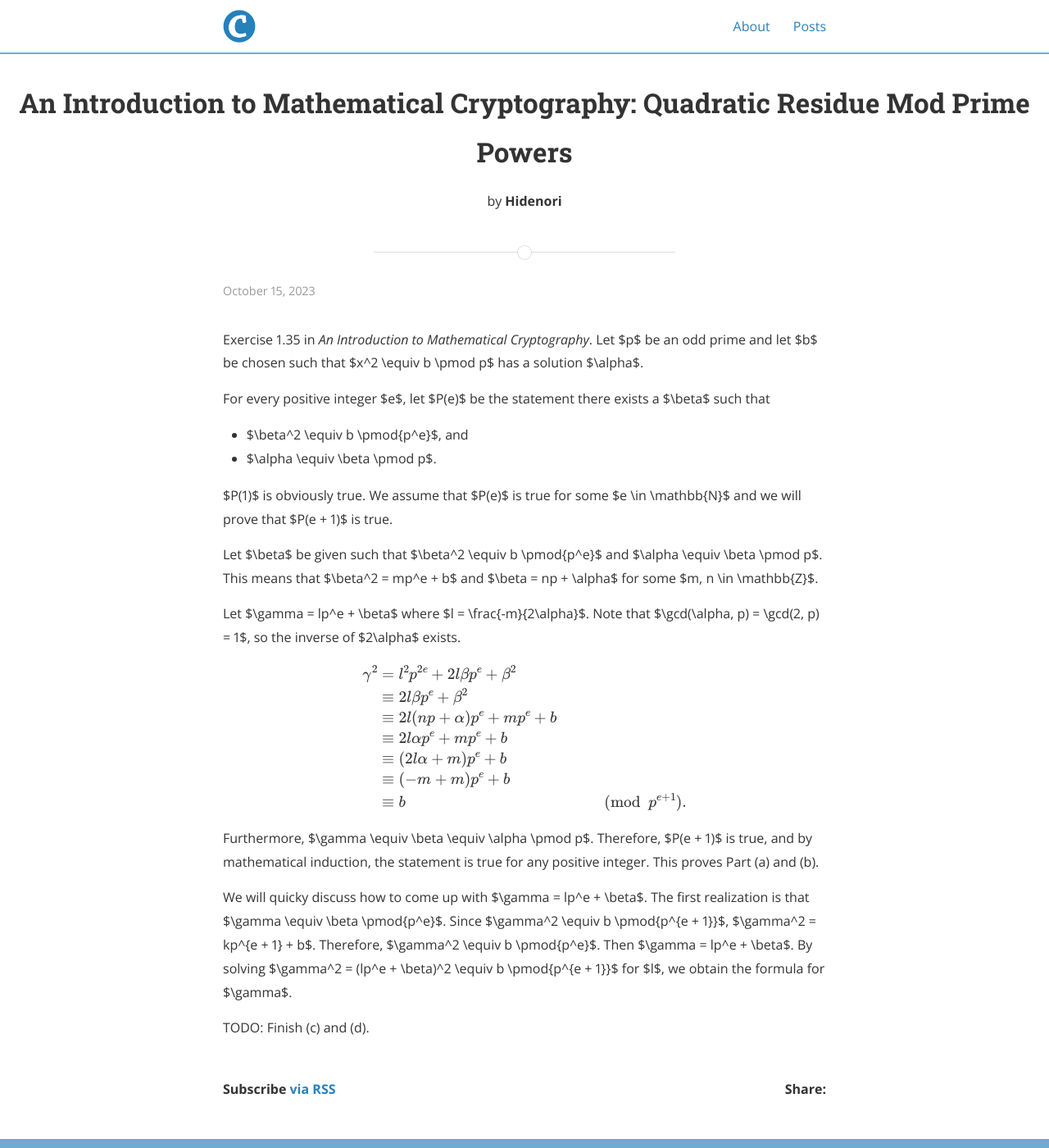
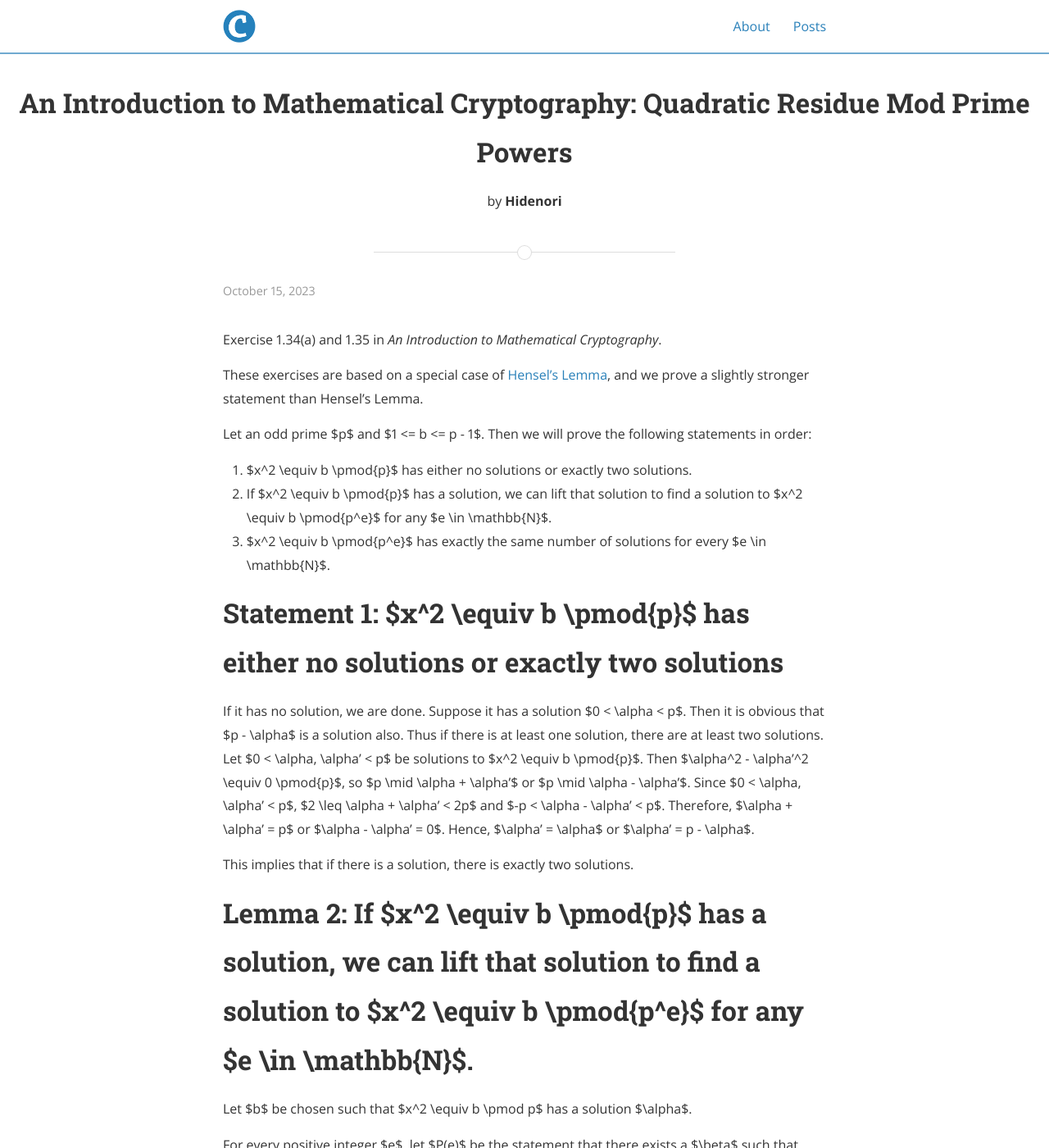
Before and after one commit to hidenori-shinohara/hidenori-shinohara.github.io, a Jekyll site: the page built from _posts/an_introduction_to_mathematical_cryptography/2023-10-15-introduction-to-mathematical-cryptography-quadratic-residue-mod-prime-power.md, in a window 1280 px wide and 1400 px high. Shown: the whole window at 82% size. Built offline with Jekyll 4.4.1, drawn with Linux system fonts in a browser that asks for light colours; nearby versions of some CDN libraries; formulas are drawn with MathJax 3; some of the changed text lies outside the part shown.

Commit message:
more stuff

```diff
--- a/_posts/an_introduction_to_mathematical_cryptography/2023-10-15-introduction-to-mathematical-cryptography-quadratic-residue-mod-prime-power.md
+++ b/_posts/an_introduction_to_mathematical_cryptography/2023-10-15-introduction-to-mathematical-cryptography-quadratic-residue-mod-prime-power.md
@@ -5,10 +5,36 @@
 author: Hidenori
 ---
 
-Exercise 1.35 in _An Introduction to Mathematical Cryptography_.
-Let $p$ be an odd prime and let $b$ be chosen such that $x^2 \equiv b \pmod p$ has a solution $\alpha$.
+Exercise 1.34(a) and 1.35 in _An Introduction to Mathematical Cryptography_.
 
-For every positive integer $e$, let $P(e)$ be the statement there exists a $\beta$ such that
+These exercises are based on a special case of [Hensel's Lemma](https://en.wikipedia.org/wiki/Hensel's_lemma), and we prove a slightly stronger statement than Hensel's Lemma.
+
+Let an odd prime $p$ and $1 <= b <= p - 1$.
+Then we will prove the following statements in order:
+
+1. $x^2 \equiv b \pmod{p}$ has either no solutions or exactly two solutions.
+1. If $x^2 \equiv b \pmod{p}$ has a solution, we can lift that solution to find a solution to $x^2 \equiv b \pmod{p^e}$ for any $e \in \mathbb{N}$.
+1. $x^2 \equiv b \pmod{p^e}$ has exactly the same number of solutions for every $e \in \mathbb{N}$.
+
+# Statement 1: $x^2 \equiv b \pmod{p}$ has either no solutions or exactly two solutions
+
+If it has no solution, we are done.
+Suppose it has a solution $0 < \alpha < p$.
+Then it is obvious that $p - \alpha$ is a solution also.
+Thus if there is at least one solution, there are at least two solutions.
+Let $0 < \alpha, \alpha' < p$ be solutions to $x^2 \equiv b \pmod{p}$.
+Then $\alpha^2 - \alpha'^2 \equiv 0 \pmod{p}$, so $p \mid \alpha + \alpha'$ or $p \mid \alpha - \alpha'$.
+Since $0 < \alpha, \alpha' < p$, $2 \leq \alpha + \alpha' < 2p$ and $-p < \alpha - \alpha' < p$.
+Therefore, $\alpha + \alpha' = p$ or $\alpha - \alpha' = 0$.
+Hence, $\alpha' = \alpha$ or $\alpha' = p - \alpha$.
+
+This implies that if there is a solution, there is exactly two solutions.
+
+# Lemma 2: If $x^2 \equiv b \pmod{p}$ has a solution, we can lift that solution to find a solution to $x^2 \equiv b \pmod{p^e}$ for any $e \in \mathbb{N}$.
+
+Let $b$ be chosen such that $x^2 \equiv b \pmod p$ has a solution $\alpha$.
+
+For every positive integer $e$, let $P(e)$ be the statement that there exists a $\beta$ such that
 
 - $\beta^2 \equiv b \pmod{p^e}$, and
 - $\alpha \equiv \beta \pmod p$.
@@ -37,7 +63,6 @@
 
 Furthermore, $\gamma \equiv \beta \equiv \alpha \pmod p$.
 Therefore, $P(e + 1)$ is true, and by mathematical induction, the statement is true for any positive integer.
-This proves Part (a) and (b).
 
 We will quicky discuss how to come up with $\gamma = lp^e + \beta$.
 The first realization is that $\gamma \equiv \beta \pmod{p^e}$.
@@ -46,7 +71,34 @@
 Then $\gamma = lp^e + \beta$.
 By solving $\gamma^2 = (lp^e + \beta)^2 \equiv b \pmod{p^{e + 1}}$ for $l$, we obtain the formula for $\gamma$.
 
+# Lemma 3: $x^2 \equiv b \pmod{p^e}$ has exactly the same number of solutions for every $e \in \mathbb{N}$.
 
+It suffices to show that, for any given $e \geq 2$, $x^2 \equiv b \pmod{p^e}$ has the same number of solutions as $x^2 \equiv b \pmod{p}$.
 
+Suppose $x^2 \equiv b \pmod{p}$ has no solutions.
+Suppose that $x^2 \equiv b \pmod{p^e}$ has a solution $\beta$ for some $e$.
+Then $\beta^2 = kp^e + b$ for some $k \in \mathbb{Z}$, so $\beta^2 \equiv p \cdot kp^{e - 1} + b \equiv b \pmod{p}$.
+In other words, $\beta$ is a solution to $x^2 \equiv b \pmod{p}$.
+This is a contradiction, so $x^2 \equiv b \pmod{p^e}$ cannot have a solution for any $e$.
 
-TODO: Finish (c) and (d).
+Suppose $x^2 \equiv b \pmod{p}$ has at least one solutions.
+By Lemma 1, it must have exactly two solutions $\alpha_1, \alpha_2$.
+We will prove by induction that for every $e \geq 1$, $x^2 \equiv b \pmod{p^e}$ has two solutions.
+If $e = 1$, we are done.
+Suppose $x^2 \equiv b \pmod{p^e}$ has two solutions for some $e \in \mathbb{N}$.
+By Lemma 2, we know $x^2 \equiv b \pmod{p^{e + 1}}$ has two distinct solutions $\gamma_1, \gamma_2$ such that $\gamma_i \equiv \alpha_i \pmod{p}$ for $i = 1, 2$.
+As discussed in Lemma 2, any solutions to $x^2 \equiv b \pmod{p^{e + 1}}$ are solutions to $x^2 \equiv b \pmod{p^e}$.
+
+TODO: I think that this is a good problem but it's poorly written. I need to figure out a good series of lemmans that I can prove.
+
+Okay, I think the following series of lemmas work.
+Let $p$ be an odd prime and an integer $1 \leq b \leq p - 1$ be given.
+Let $S_e = \\{ 1 \leq x \leq p^e - 1 \mid x^2 \equiv b \pmod{p^e} \\}$ be the set of solutions for $x^2 \equiv b \pmod{p^e}$.
+
+1. We claim $\abs{S_1} \in \\{ 0, 2 \\}$.
+1. $\forall e \in \mathbb{N}$, there exists an injection $F_e: S_{e + 1} \rightarrow S_e$.
+1. $\forall e \in \mathbb{N}$, there exists an injection $G_e: S_{e} \rightarrow S_{e + 1}$.
+1. $\forall e \in \mathbb{N}$, $\abs{S_e} = \abs{S_{e + 1}}$.
+1. $\forall e$, there exists $H_e: S_1 \rightarrow S_e$ such that $H_e(\alpha) \in S_{e}$ and $H_e(\alpha) \equiv \alpha$ for each $\alpha \in S_1$.
+
+TODO: actually solve these
```
